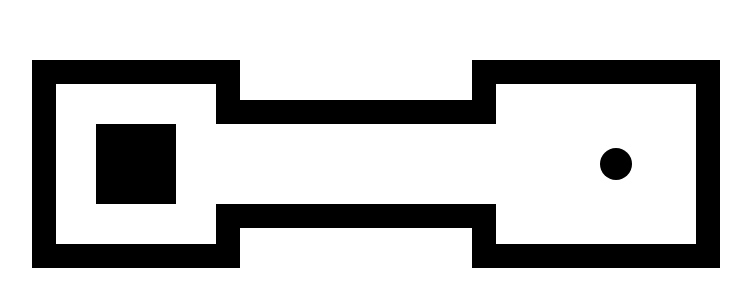
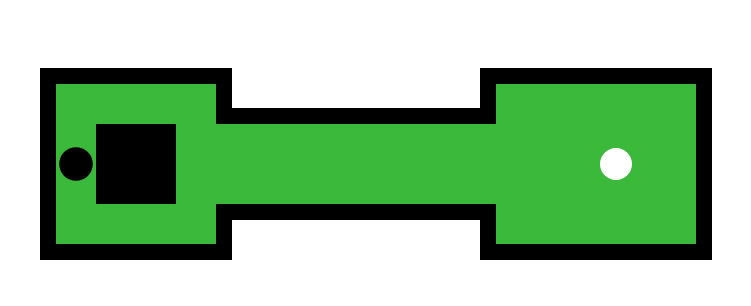
Before and after one commit to mathiasisaksen/multiplayer.golf, a website built with webpack: page dist/index.html in a window 1280 px wide. Shown: the part 236-542 px from the top of the page, without its empty margins (264-1015 px from the left). Built offline with nearby package versions, Linux system fonts and the light colour scheme.

Commit message:
Makes changes to course data format

```diff
--- a/src/config.js
+++ b/src/config.js
@@ -13,14 +13,15 @@ const gameConfig = {
 };
 
 const svgConfig = {
-    golfBallAttributes: {'r': gameConfig.golfBallRadius, 'fill': 'black'},
+    golfBallAttributes: {'r': gameConfig.golfBallRadius, 'fill': 'white', 'stroke-width': 5, 'stroke': 'black', 'stroke-opacity': '0'},
     // The boundary is divided into two components.
     // The outer draws the boundary, while the inner ensures that the inner area is white
     // for the golf ball
     directionLineAttributes: {'stroke': gameConfig.directionLineStartColor, 'stroke-width': 1, 'fill': 'none', 'stroke-linecap': 'round'},
-    boundaryAttributesOuter: {'stroke': 'black', 'stroke-width': 6, 'fill': 'none'},
-    boundaryAttributesInner: {'stroke': 'white', 'fill': 'white'},
+    boundaryAttributesOuter: {'stroke': 'black', 'stroke-width': 4, 'fill': 'none'},
+    boundaryAttributesInner: {'stroke': 'white', 'fill': '#3ab93a'},
     obstacleAttributes: {'stroke': 'white', 'fill': 'black'},
+    holeAttributes: {'r': 1.25*gameConfig.golfBallRadius, 'fill': 'black'},
 };
 svgConfig.boundaryAttributesInner['stroke-width'] = 0;
 svgConfig.obstacleAttributes['stroke-width'] = 0;
--- a/src/course.js
+++ b/src/course.js
@@ -1,5 +1,5 @@
 import * as svgUtilities from './svg-utilities';
-import { svgConfig } from './config';
+import { gameConfig, svgConfig } from './config';
 import * as mUtils from './math-utilities'
 
 // vertices is an object containing two arrays: boundary and obstacles
@@ -8,6 +8,7 @@ import * as mUtils from './math-utilities'
 const Course = function(courseData, rootSVGElement) {
     const boundaryVertices = courseData.boundary;
     const obstacles = courseData.obstacles;
+    const hole = courseData.hole;
     let courseElement;
 
     let edges = [];
@@ -50,6 +51,9 @@ const Course = function(courseData, rootSVGElement) {
             //obstacleVertices.forEach(vertex => svgUtilities.drawCircle(courseElement, vertex, {'r': 0.5, fill: 'blue', 'stroke-width': 0 }));
             }
         )
+        const holeAttributes = svgConfig.holeAttributes;
+        holeAttributes.r = hole.radius;
+        svgUtilities.drawCircle(courseElement, hole.position, holeAttributes, ['course-hole']);
     }
 
     function destroy() {
--- a/src/game-mechanics.js
+++ b/src/game-mechanics.js
@@ -7,7 +7,6 @@ const GameMechanics = function(course, golfBall) {
     // Create array of edges from both boundary and inner obstacles
     const edges = course.getEdges();
     let collisionData;
-    let initialSpeed = golfBall.getSpeed();
     let isRunning = false;
     let previousTimeStamp;
 
@@ -89,9 +88,7 @@ const GameMechanics = function(course, golfBall) {
             golfBall.setSpeed(newSpeed);
             if (golfBall.getSpeed() < gameConfig.speedThreshold) {
                 golfBall.setSpeed(0);
-                collisionData = null;
-                isRunning = false;
-                previousTimeStamp = null;
+                reset();
             }
         }
     }
@@ -110,6 +107,7 @@ const GameMechanics = function(course, golfBall) {
         if (timeStep > (1 / gameConfig.framesPerSecond) && checkIfRunning()) {
             previousTimeStamp = timeStamp;
             multipleSteps(timeStep, gameConfig.interpolationsPerStep);
+            golfBall.update();
         }
 
         if (checkIfRunning()) {
@@ -125,6 +123,12 @@ const GameMechanics = function(course, golfBall) {
         return(isRunning);
     }
 
+    function reset() {
+        collisionData = null;
+        isRunning = false;
+        previousTimeStamp = null;
+    }
+
     //setInterval(() => multipleSteps(0.0167/10, 10), 1000/60);
     /*setInterval(() => step(1/25), 1000/25);*/
     return({ step, multipleSteps, stepLoop, enableRunning, checkIfRunning });
--- a/src/game.js
+++ b/src/game.js
@@ -16,9 +16,9 @@ function Game(rootSVGElement) {
 
     const _computeSVGPosition = svgUtilities.createSVGPositionComputer(rootSVGElement);
 
-    function _setNewGolfBall(initialPosition) {
+    function _setNewGolfBall(courseData) {
         golfBall?.destroy();
-        golfBall = GolfBall(initialPosition, 0, 0, rootSVGElement);
+        golfBall = GolfBall(courseData, 0, 0, rootSVGElement);
         golfBall.initialize();
         golfBall.addEventListener('mousedown', _handleGolfBallMouseDown);
     }
@@ -31,7 +31,7 @@ function Game(rootSVGElement) {
 
     function setGameContent(courseData, initialPosition) {
         _setNewCourse(courseData);
-        _setNewGolfBall(initialPosition);
+        _setNewGolfBall(courseData);
         gameMechanics = GameMechanics(course, golfBall);
     }
 
@@ -54,14 +54,22 @@ function Game(rootSVGElement) {
         //const touch = event.changedTouches[0];
         //const position = computeSVGPosition({x: touch.clientX, y: touch.clientY});
         let clientPosition = _computeSVGPosition({x: event.clientX, y: event.clientY});
+
+        // A vector from the center of the golf ball to the position of the mouse
         directionLineVector = mUtils.subtractVectors(mUtils.Vector(clientPosition),
             golfBall.getPosition());
+
+        // If the length is longer than the maximum permitted value,
+        // rescale to a vector of maximum permitted length,
+        // and compute corresponding line end
         if (directionLineVector.getLength() > gameConfig.maxDirectionLineLength) {
             const unitVector = directionLineVector.getNormalized();
             directionLineVector = mUtils.scaleVector(unitVector, gameConfig.maxDirectionLineLength);
             clientPosition = mUtils.addVectors(golfBall.getPosition(), directionLineVector);
         }
         svgUtilities.setLineEnd(directionLineElement, clientPosition);
+
+        // Interpolate color
         const lineColor = colorUtils.interpolateColors(gameConfig.directionLineStartColor,
             gameConfig.directionLineEndColor,
             directionLineVector.getLength() / gameConfig.maxDirectionLineLength);
@@ -84,6 +92,7 @@ function Game(rootSVGElement) {
         const initialSpeed = gameConfig.maxSpeed *
             directionLineVector.getLength() / gameConfig.maxDirectionLineLength;
         console.log(initialSpeed);
+        // Set directionLineVector to null,
         directionLineVector = null;
         golfBall.setDirection(initialDirection);
         golfBall.setSpeed(initialSpeed);
--- a/src/golf-ball.js
+++ b/src/golf-ball.js
@@ -3,18 +3,16 @@ import * as svgUtilities from './svg-utilities';
 import * as mUtils from './math-utilities'
 
 const GolfBall = function(
-        initialPosition,
+        courseData,
         initialSpeed,
         initialDirection,
         rootSVGElement) {
 
-    let position = mUtils.Vector(initialPosition);
+    let position = mUtils.Vector(courseData.initialGolfBallPosition);
     let speed = initialSpeed;
     let direction = initialDirection;
     let _unitDirectionVector = mUtils.createUnitVector(direction);
     let _golfBallElement;
-    let directionLineElement;
-    let directionLineVector;
 
     function draw() {
         _golfBallElement = svgUtilities.drawCircle(rootSVGElement, position.getCoordinates(),
@@ -27,7 +25,6 @@ const GolfBall = function(
 
     function setPosition(newPosition) {
         position = newPosition;
-        svgUtilities.setCirclePosition(_golfBallElement, position.getCoordinates());
     }
 
     function getSpeed() {
@@ -59,6 +56,10 @@ const GolfBall = function(
         draw();
     }
 
+    function update() {
+        svgUtilities.setCirclePosition(_golfBallElement, position.getCoordinates());
+    }
+
     function destroy() {
         _golfBallElement.remove();
     }
@@ -76,7 +77,7 @@ const GolfBall = function(
         getPosition, setPosition,
         getSpeed, setSpeed,
         getDirection, setDirection,
-        destroy, step,
+        destroy, step, update,
         addEventListener, removeEventListener })
 
 }
--- a/src/index.js
+++ b/src/index.js
@@ -27,7 +27,9 @@ const courseData = {
             {x: 25, y: 45},
             {x: 15, y: 45}
         ]
-    ]
+    ],
+    initialGolfBallPosition: {x: 80, y: 50},
+    hole: {position: {x: 12.5, y: 50}, radius: 2.1}
     };
 
 //const golfBall = GolfBall({x: 17, y: 57}, 2, Math.PI*1.05, rootSVGElement);
```
Also changed, not shown: dist/index.html, dist/main.js.
